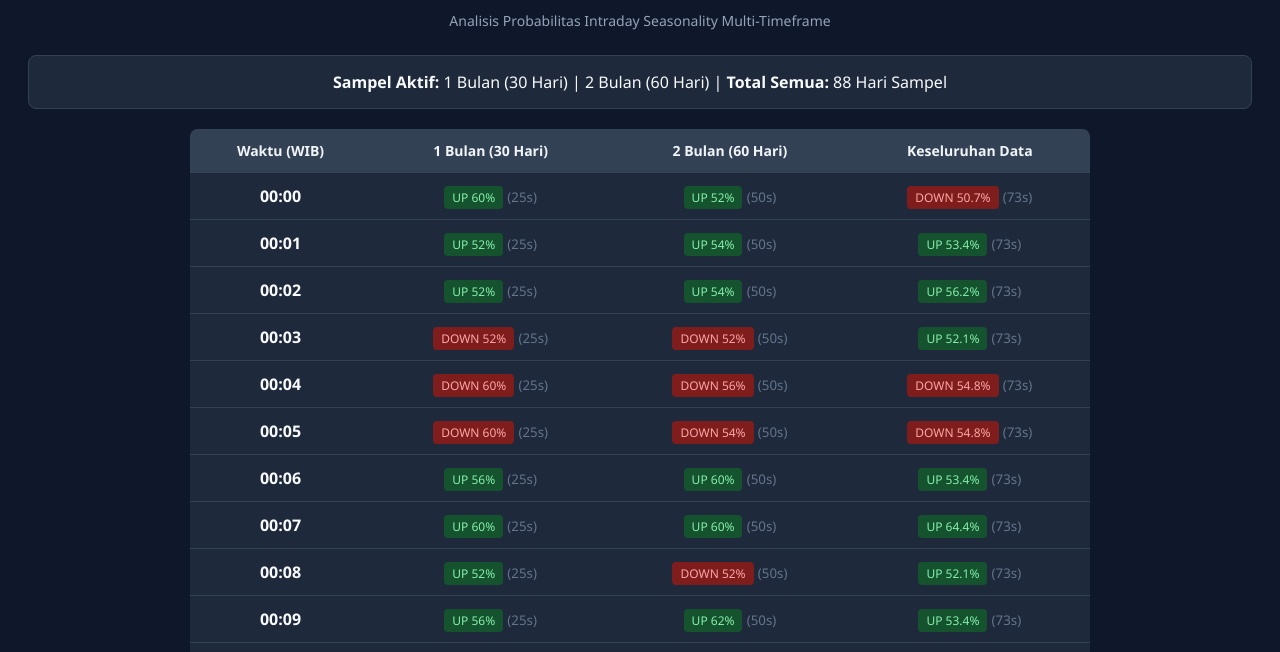
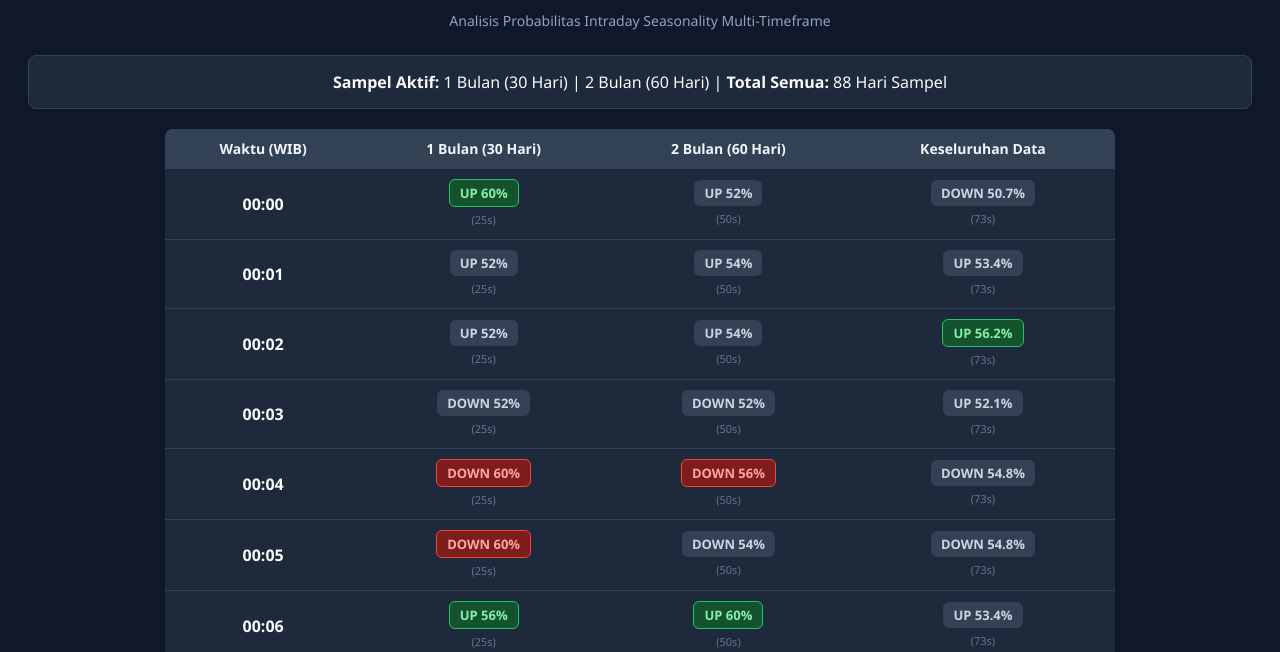
Before and after one commit to DekyPutra/Putra-heatmap, a plain HTML site: page index.html in a window 1280 px wide. Shown: the part 95-747 px from the top of the page. Drawn offline with Linux system fonts and the light colour scheme.

Commit message:
Update index.html

```diff
--- a/index.html
+++ b/index.html
@@ -5,19 +5,58 @@
     <meta name="viewport" content="width=device-width, initial-scale=1.0">
     <title>Chrono Heatmap - Multi Timeframe Seasonality</title>
     <style>
-        body { font-family: 'Segoe UI', Tahoma, Geneva, Verdana, sans-serif; background-color: #0f172a; color: #f8fafc; padding: 20px; }
+        body {
+            font-family: 'Segoe UI', Tahoma, Geneva, Verdana, sans-serif;
+            background-color: #0f172a;
+            color: #f8fafc;
+            padding: 20px;
+        }
         h1 { text-align: center; color: #38bdf8; margin-bottom: 5px; }
         p.subtitle { text-align: center; color: #94a3b8; font-size: 14px; margin-bottom: 25px; }
-        .info-card { background: #1e293b; padding: 15px; border-radius: 8px; text-align: center; margin-bottom: 20px; border: 1px solid #334155; }
-        table { width: 100%; max-width: 900px; margin: 0 auto; border-collapse: collapse; background: #1e293b; border-radius: 8px; overflow: hidden; }
-        th, td { padding: 12px 15px; text-align: center; border-bottom: 1px solid #334155; }
+        .info-card {
+            background: #1e293b;
+            padding: 15px;
+            border-radius: 8px;
+            text-align: center;
+            margin-bottom: 20px;
+            border: 1px solid #334155;
+        }
+        table {
+            width: 100%;
+            max-width: 950px;
+            margin: 0 auto;
+            border-collapse: collapse;
+            background: #1e293b;
+            border-radius: 8px;
+            overflow: hidden;
+        }
+        th, td { padding: 10px 12px; text-align: center; border-bottom: 1px solid #334155; }
         th { background-color: #334155; color: #f1f5f9; font-size: 14px; }
         tr:hover { background-color: #334155/50; }
-        .up { color: #4ade80; font-weight: bold; }
-        .down { color: #f87171; font-weight: bold; }
-        .badge { padding: 3px 8px; border-radius: 4px; font-size: 12px; }
-        .badge-up { background: #14532d; color: #86efac; }
-        .badge-down { background: #7f1d1d; color: #fca5a5; }
+
+        /* Style dasar badge */
+        .badge {
+            padding: 4px 10px;
+            border-radius: 6px;
+            font-size: 13px;
+            font-weight: 600;
+            display: inline-block;
+        }
+
+        /* 1. 50% - 55.9%: Netral (Abu-abu / Putih Pucat) */
+        .neutral { background-color: #334155; color: #cbd5e1; }
+
+        /* 2. 56% - 60.9%: Terang / Muda */
+        .up-light { background-color: #14532d; color: #86efac; border: 1px solid #22c55e; }
+        .down-light { background-color: #7f1d1d; color: #fca5a5; border: 1px solid #ef4444; }
+
+        /* 3. 61% - 65%: Normal */
+        .up-normal { background-color: #166534; color: #ffffff; }
+        .down-normal { background-color: #991b1b; color: #ffffff; }
+
+        /* 4. > 65%: Pekat / Bold (High Conviction) */
+        .up-dark { background-color: #22c55e; color: #052e16; font-weight: 800; box-shadow: 0 0 8px #22c55e88; }
+        .down-dark { background-color: #ef4444; color: #450a0a; font-weight: 800; box-shadow: 0 0 8px #ef444488; }
     </style>
 </head>
 <body>
@@ -25,7 +64,7 @@
     <h1>🔥 Chrono Heatmap (XAUUSD)</h1>
     <p class="subtitle">Analisis Probabilitas Intraday Seasonality Multi-Timeframe</p>
 
-    <div class="info-card" id="infoCard">Loading metadata...</div>
+    <div class="info-card" id="infoCard">Memuat data...</div>
 
     <table>
         <thead>
@@ -42,6 +81,22 @@
     </table>
 
     <script>
+        // Fungsi menentukan class warna berdasarkan persen & arah
+        function getBadgeClass(direction, prob) {
+            if (prob <= 55.9) return 'neutral';
+
+            if (direction === 'UP') {
+                if (prob >= 56.0 && prob <= 60.9) return 'up-light';
+                if (prob >= 61.0 && prob <= 65.0) return 'up-normal';
+                if (prob > 65.0) return 'up-dark';
+            } else if (direction === 'DOWN') {
+                if (prob >= 56.0 && prob <= 60.9) return 'down-light';
+                if (prob >= 61.0 && prob <= 65.0) return 'down-normal';
+                if (prob > 65.0) return 'down-dark';
+            }
+            return 'neutral';
+        }
+
         fetch('heatmap_data.json')
             .then(res => res.json())
             .then(data => {
@@ -60,8 +115,11 @@
 
                     const formatCell = (d) => {
                         if (!d || d.samples === 0) return '-';
-                        const cls = d.direction === 'UP' ? 'badge-up' : 'badge-down';
-                        return `<span class="badge ${cls}">${d.direction} ${d.probability}%</span> <small style="color:#64748b">(${d.samples}s)</small>`;
+                        const badgeClass = getBadgeClass(d.direction, d.probability);
+                        return `
+                            <span class="badge ${badgeClass}">${d.direction} ${d.probability}%</span>
+                            <br><small style="color:#64748b; font-size: 11px;">(${d.samples}s)</small>
+                        `;
                     };
 
                     row.innerHTML = `
@@ -74,7 +132,9 @@
                 }
             })
             .catch(err => {
-                document.getElementById('heatmapBody').innerHTML = `<tr><td colspan="4" style="color:#f87171">Gagal memuat data. Pastikan Actions sudah dijalankan.</td></tr>`;
+                document.getElementById('heatmapBody').innerHTML = `
+                    <tr><td colspan="4" style="color:#f87171">Gagal memuat data. Pastikan Actions sudah dijalankan.</td></tr>
+                `;
             });
     </script>
 </body>
```
